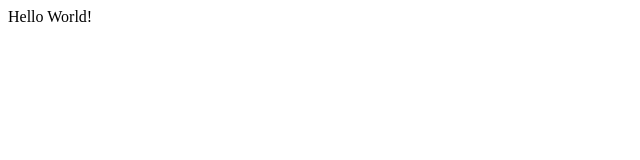
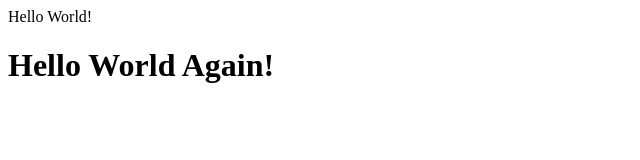
Before and after one commit to SilviaCabello/helloWorld, a plain HTML site: page index.html in a window 1280 px wide. Shown: the whole page, without its empty margins (0-640 px from the left). Drawn offline with Linux system fonts and the light colour scheme.

Commit message:
Adding <h1>

```diff
--- a/index.html
+++ b/index.html
@@ -6,6 +6,7 @@
 </head>
 
 <body>
+  <h1>Hello World Again!</h1>
 </body>
 
 </html>
```
